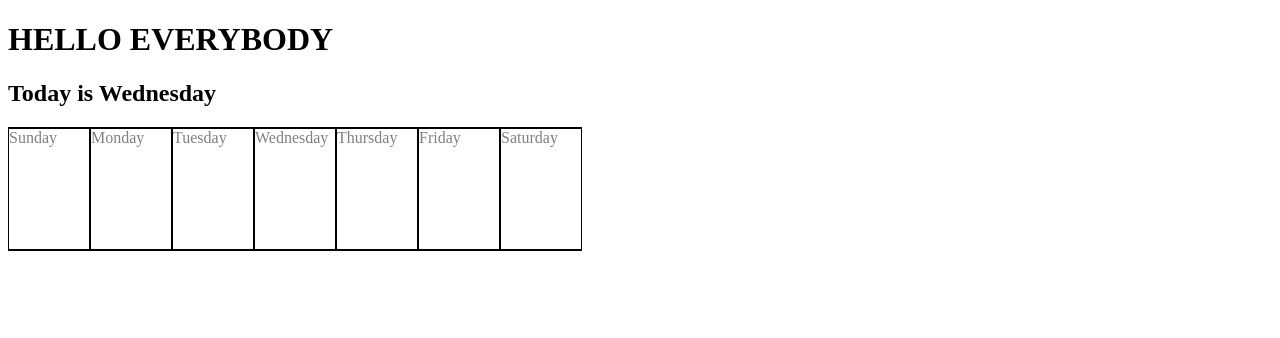
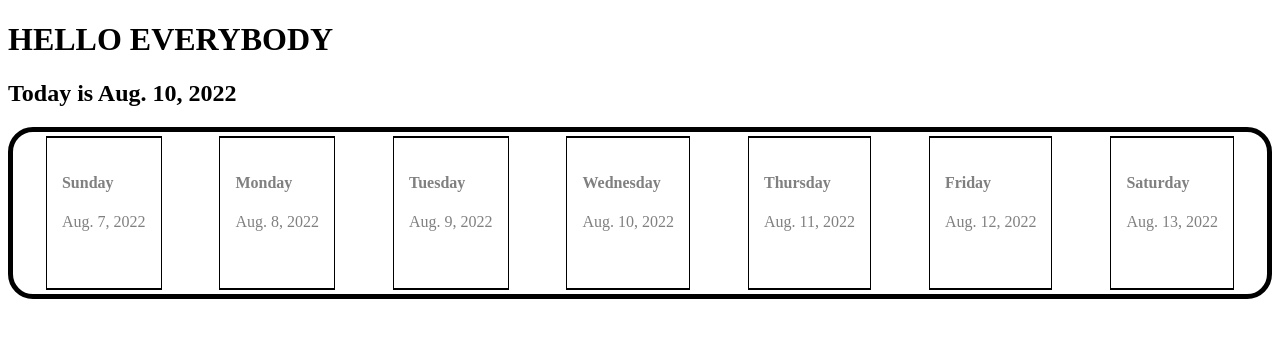
Before and after one commit to egrivalsky/scheduling, a Django app: page / in a window 1280 px wide. Shown: the top 338 px of the page. Run offline with Django 4.2, Linux system fonts and the light colour scheme; data that the repository does not hold is empty.

Commit message:
saving index changes

```diff
--- a/urd/schedule/static/css/styles.css
+++ b/urd/schedule/static/css/styles.css
@@ -1,10 +1,14 @@
 #week {
-    width: '80%';
+    width: '95%';
     display: flex;
     flex-direction: row;
+    justify-content: space-around;
+    padding: 4px;
+    border: 5px solid black;
+    border-radius: 25px;
 }
 .day {
-    width: 80px;
+    padding: 15px;
     height: 120px;
     border-top: 2px solid black;
     border-bottom: 2px solid black;
--- a/urd/schedule/templates/index.html
+++ b/urd/schedule/templates/index.html
@@ -5,13 +5,13 @@
 <h2>Today is {{ today }}</h2>
 <main>
     <div id="week">
-        <div id="sunday" class="day">Sunday</div>
-        <div id="monday" class="day">Monday</div>
-        <div id="tuesday" class="day">Tuesday</div>
-        <div id="wednesday" class="day">Wednesday</div>
-        <div id="thursday" class="day">Thursday</div>
-        <div id="friday" class="day">Friday</div>
-        <div id="saturday" class="day">Saturday</div>
+        <div id="sunday" class="day"> <h4>Sunday</h4><p>{{ this_week.sunday }}</p></div>
+        <div id="monday" class="day"> <h4>Monday</h4><p>{{ this_week.monday }}</p></div>
+        <div id="tuesday" class="day"> <h4>Tuesday</h4><p>{{ this_week.tuesday }}</p></div>
+        <div id="wednesday" class="day"> <h4>Wednesday</h4><p>{{ this_week.wednesday }}</p></div>
+        <div id="thursday" class="day"> <h4>Thursday</h4><p>{{ this_week.thursday }}</p></div>
+        <div id="friday" class="day"> <h4>Friday</h4><p>{{ this_week.friday }}</p></div>
+        <div id="saturday" class="day"> <h4>Saturday</h4><p>{{ this_week.saturday }}</p></div>
     </div>
 </main>
 {% endblock %}
--- a/urd/schedule/views.py
+++ b/urd/schedule/views.py
@@ -6,17 +6,35 @@ import calendar
 
 calendar = calendar.TextCalendar(firstweekday=6)
 
+today = datetime.date.today()
+day_name = ['Sunday', 'Monday', 'Tuesday', 'Wednesday', 'Thursday', 'Friday', 'Saturday']
+idx = (datetime.date.weekday(today) + 1) % 7
+day = [datetime.date.today(), day_name[idx]]
+
+sunday = today - datetime.timedelta(idx)
+
+this_week = {
+    'today': today,
+    'sunday': sunday,
+    'monday': sunday + datetime.timedelta(1),
+    'tuesday': sunday + datetime.timedelta(2),
+    'wednesday': sunday + datetime.timedelta(3),
+    'thursday': sunday + datetime.timedelta(4),
+    'friday': sunday + datetime.timedelta(5),
+    'saturday': sunday + datetime.timedelta(6)
+
+}
+
 def index(request):
-    # month = calendar.formatmonth(2022, 6, w=0, l=0)
-    month = calendar.monthdatescalendar(2022, 6)
-    today = datetime.date.today()
-    day_name = ['Monday', 'Tuesday', 'Wednesday', 'Thursday', 'Friday', 'Saturday', 'Sunday']
-    day = day_name[datetime.date.weekday(today)]
+    shifts = Shift.objects.all()
+    for shift in shifts:
+        print(shifts.date)
+        print(shifts.employee)
     context = {
-        'today': day,
-        'start_date': ''
+        'today': day[0],
+        'this_week': this_week
     }
-    print(day_name[datetime.date.weekday(today)])
+    print(this_week['monday'])
     return render(request, 'index.html', context=context)
 
 def emp_sched(emp_name):
```
